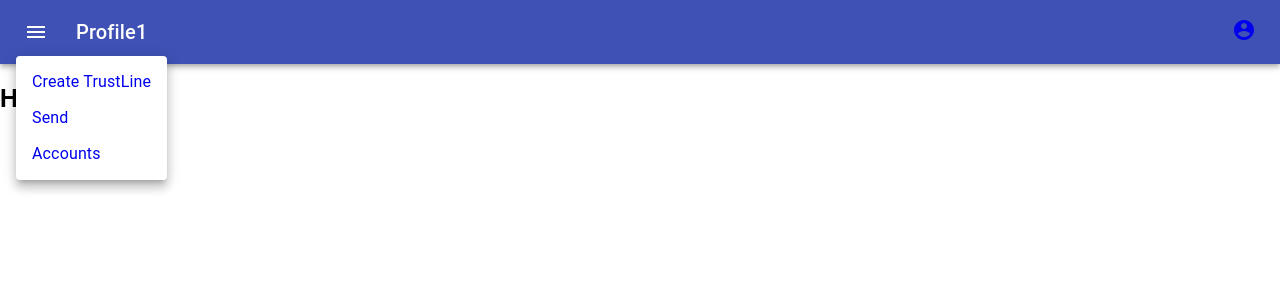
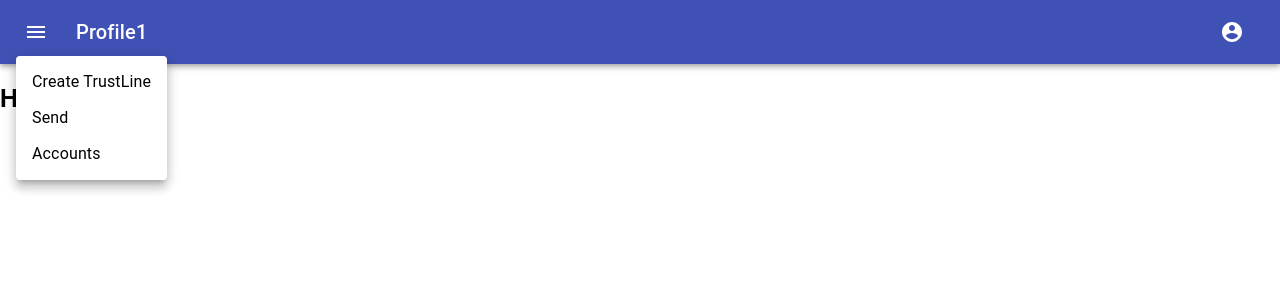
Before and after one commit to shleger/ripplebox, a React (Create React App) app: page / in a window 1280 px wide. Both pictures are taken after a click on the button 36 px from the left and 32 px from the top of the page. Shown: the top 300 px of the page. Built offline with nearby package versions, Linux system fonts and the light colour scheme.

Commit message:
Add  styles and icons

```diff
--- a/src/AppNavBar.tsx
+++ b/src/AppNavBar.tsx
@@ -25,6 +25,11 @@ const useStyles = makeStyles((theme: Theme) =>
     title: {
       flexGrow: 1,
     },
+    linkStyle: {
+      textDecoration: 'none',
+      color: 'black',
+      display: 'block'
+    }
   }),
 );
 
@@ -83,21 +88,27 @@ export default function ButtonAppBar() {
               anchorOrigin={{ vertical: "bottom", horizontal: "center" }}
               transformOrigin={{ vertical: "top", horizontal: "center" }}
             >
-              <Link to="/createTrustLine" style={{ textDecoration: 'none', display: 'block' }}>
+              <Link to="/createTrustLine" className={classes.linkStyle}>
                 <MenuItem onClick={handleClose}>Create TrustLine</MenuItem>
               </Link>
-              <Link to="/send" style={{ textDecoration: 'none', display: 'block' }}>
+              <Link to="/send" className={classes.linkStyle}>
                 <MenuItem onClick={handleClose}>Send </MenuItem>
               </Link>
-              <Link to="/accounts" style={{ textDecoration: 'none', display: 'block' }}>
+              <Link to="/accounts" className={classes.linkStyle}>
                 <MenuItem onClick={handleClose}>Accounts</MenuItem>
               </Link>
             </Menu>
             <Typography variant="h6" className={classes.title}>
               {name1}
             </Typography>
-            <Link to="/profile" style={{ textDecoration: 'none', display: 'block' }}>
-              <AccountCircle />
+            <Link to="/profile" className={classes.linkStyle} style={{ color: 'white' }}>
+              <IconButton
+                aria-label="account of current user"
+                aria-controls="menu-appbar"
+                aria-haspopup="true"
+                color="inherit">
+                <AccountCircle />
+              </IconButton>
             </Link>
           </Toolbar>
         </AppBar>
```
